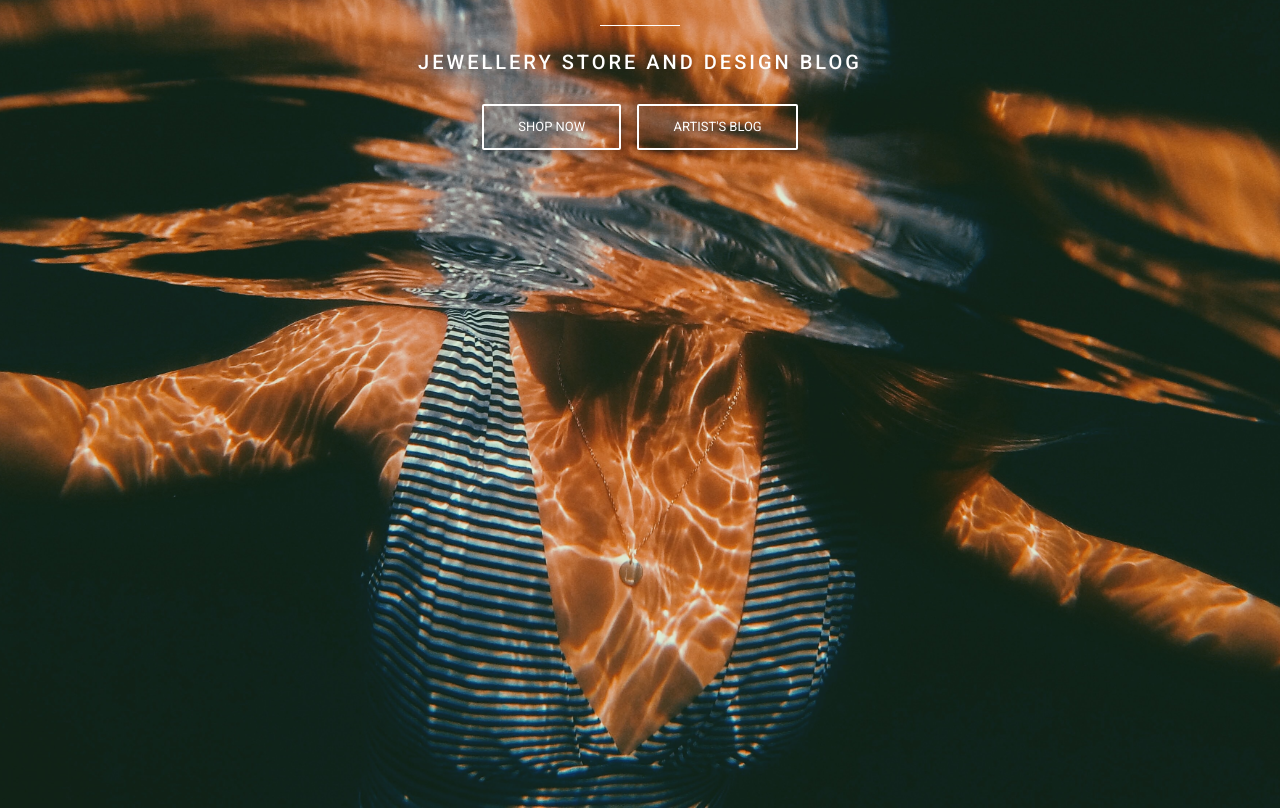
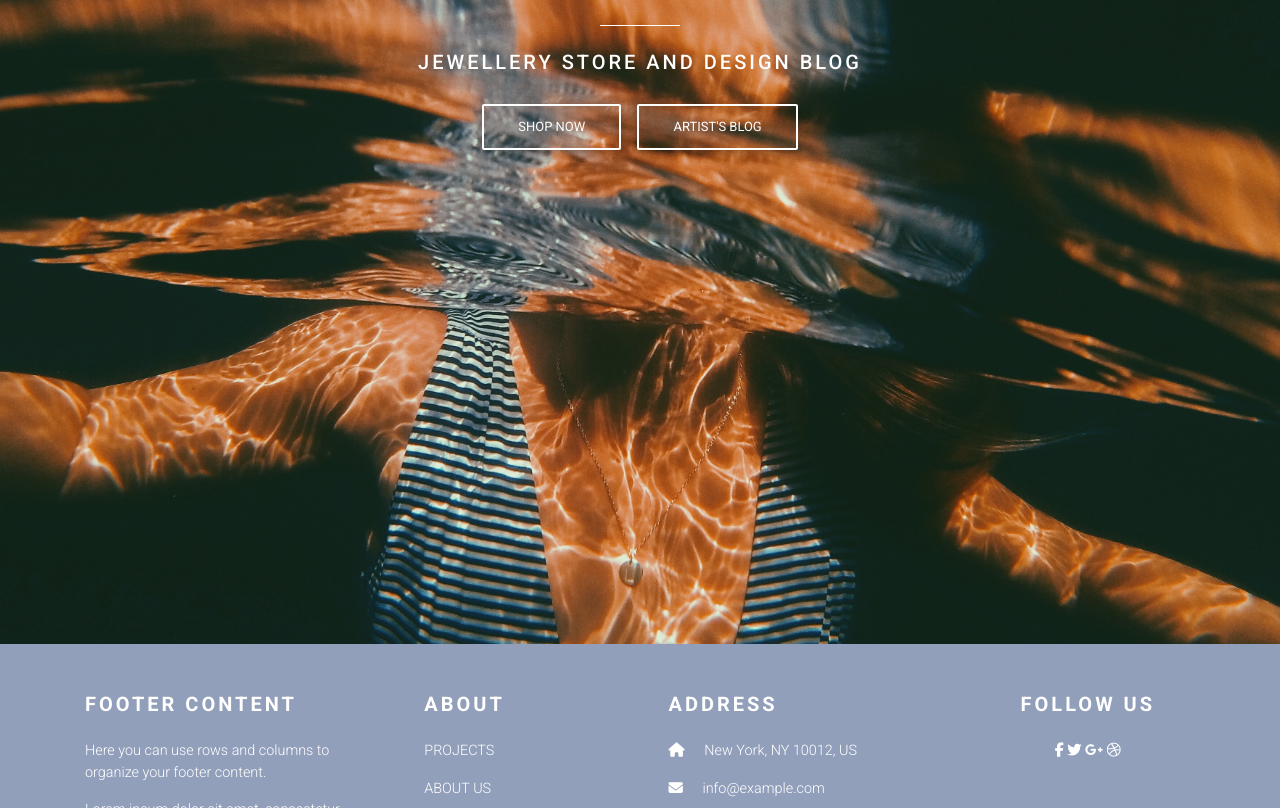
Before and after one commit to lucyrush/rivercity-jewellery, a Django app: page / in a window 1280 px wide. Shown: the part 223-1031 px from the top of the page. Run offline with Django 3.2, Linux system fonts and the light colour scheme; some libraries are stand-ins or nearby versions.

Commit message:
Added footer

```diff
--- a/templates/base.html
+++ b/templates/base.html
@@ -101,7 +101,6 @@
             </nav>
         </div>
     </header>
-
   <body>
 
 
@@ -120,4 +119,132 @@
 
 
   </body>
+  <!-- Footer -->
+<footer class="page-footer font-small mdb-color lighten-3 pt-4">
+
+  <!-- Footer Links -->
+  <div class="container text-center text-md-left">
+
+    <!-- Grid row -->
+    <div class="row">
+
+      <!-- Grid column -->
+      <div class="col-md-4 col-lg-3 mr-auto my-md-4 my-0 mt-4 mb-1">
+
+        <!-- Content -->
+        <h5 class="font-weight-bold text-uppercase mb-4">Footer Content</h5>
+        <p>Here you can use rows and columns to organize your footer content.</p>
+        <p>Lorem ipsum dolor sit amet, consectetur adipisicing elit. Fugit amet numquam iure provident voluptate
+          esse
+          quasi, veritatis totam voluptas nostrum.</p>
+
+      </div>
+      <!-- Grid column -->
+
+      <hr class="clearfix w-100 d-md-none">
+
+      <!-- Grid column -->
+      <div class="col-md-2 col-lg-2 mx-auto my-md-4 my-0 mt-4 mb-1">
+
+        <!-- Links -->
+        <h5 class="font-weight-bold text-uppercase mb-4">About</h5>
+
+        <ul class="list-unstyled">
+          <li>
+            <p>
+              <a href="#!">PROJECTS</a>
+            </p>
+          </li>
+          <li>
+            <p>
+              <a href="#!">ABOUT US</a>
+            </p>
+          </li>
+          <li>
+            <p>
+              <a href="#!">BLOG</a>
+            </p>
+          </li>
+          <li>
+            <p>
+              <a href="#!">AWARDS</a>
+            </p>
+          </li>
+        </ul>
+
+      </div>
+      <!-- Grid column -->
+
+      <hr class="clearfix w-100 d-md-none">
+
+      <!-- Grid column -->
+      <div class="col-md-4 col-lg-3 mx-auto my-md-4 my-0 mt-4 mb-1">
+
+        <!-- Contact details -->
+        <h5 class="font-weight-bold text-uppercase mb-4">Address</h5>
+
+        <ul class="list-unstyled">
+          <li>
+            <p>
+              <i class="fas fa-home mr-3"></i> New York, NY 10012, US</p>
+          </li>
+          <li>
+            <p>
+              <i class="fas fa-envelope mr-3"></i> info@example.com</p>
+          </li>
+          <li>
+            <p>
+              <i class="fas fa-phone mr-3"></i> + 01 234 567 88</p>
+          </li>
+          <li>
+            <p>
+              <i class="fas fa-print mr-3"></i> + 01 234 567 89</p>
+          </li>
+        </ul>
+
+      </div>
+      <!-- Grid column -->
+
+      <hr class="clearfix w-100 d-md-none">
+
+      <!-- Grid column -->
+      <div class="col-md-2 col-lg-2 text-center mx-auto my-4">
+
+        <!-- Social buttons -->
+        <h5 class="font-weight-bold text-uppercase mb-4">Follow Us</h5>
+
+        <!-- Facebook -->
+        <a type="button" class="btn-floating btn-fb">
+          <i class="fab fa-facebook-f"></i>
+        </a>
+        <!-- Twitter -->
+        <a type="button" class="btn-floating btn-tw">
+          <i class="fab fa-twitter"></i>
+        </a>
+        <!-- Google +-->
+        <a type="button" class="btn-floating btn-gplus">
+          <i class="fab fa-google-plus-g"></i>
+        </a>
+        <!-- Dribbble -->
+        <a type="button" class="btn-floating btn-dribbble">
+          <i class="fab fa-dribbble"></i>
+        </a>
+
+      </div>
+      <!-- Grid column -->
+
+    </div>
+    <!-- Grid row -->
+
+  </div>
+  <!-- Footer Links -->
+
+  <!-- Copyright -->
+  <div class="footer-copyright text-center py-3">© 2020 Copyright:
+    <a href="https://mdbootstrap.com/"> MDBootstrap.com</a>
+  </div>
+  <!-- Copyright -->
+
+</footer>
+<!-- Footer -->
 </html>
```
